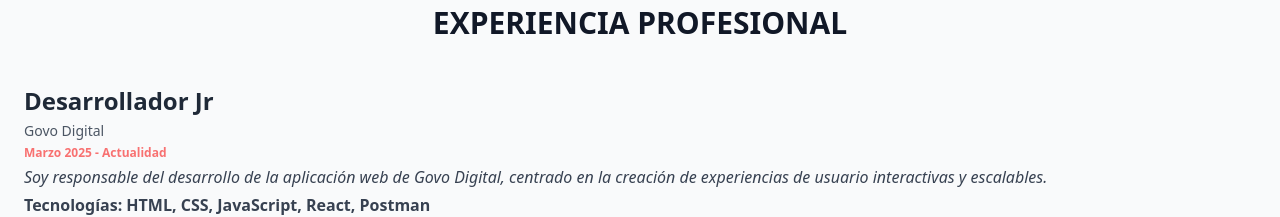
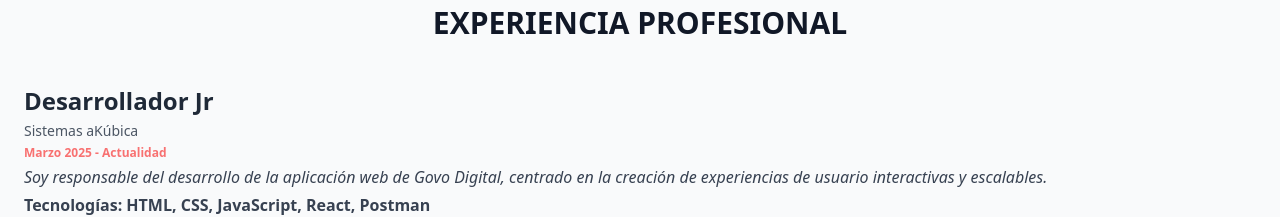
Before and after one commit to NestorSandoval/Portafolio-SandovalNestor, a React (Vite) app: page / in a window 1280 px wide. Shown: the part 840-1057 px from the top of the page. Built offline with nearby package versions, Linux system fonts and the light colour scheme.

Commit message:
refactor: cambio de titulo de experiencia laboral actual

```diff
--- a/src/constants/experiences.ts
+++ b/src/constants/experiences.ts
@@ -1,7 +1,7 @@
 export const experiences = [
   {
     title: "Desarrollador Jr",
-    company: "Govo Digital",
+    company: "Sistemas aKúbica",
     period: "Marzo 2025 - Actualidad",
     description:
       "Soy responsable del desarrollo de la aplicación web de Govo Digital, centrado en la creación de experiencias de usuario interactivas y escalables.",
```
